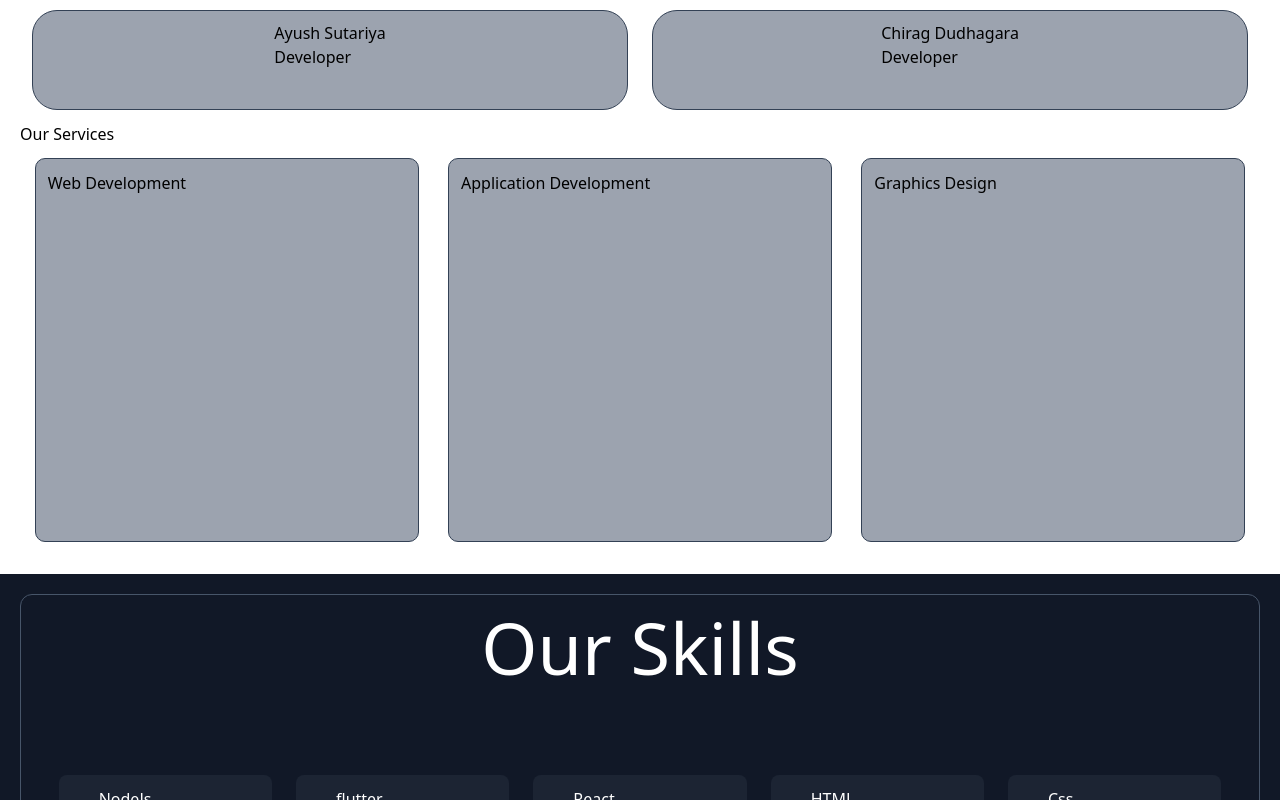
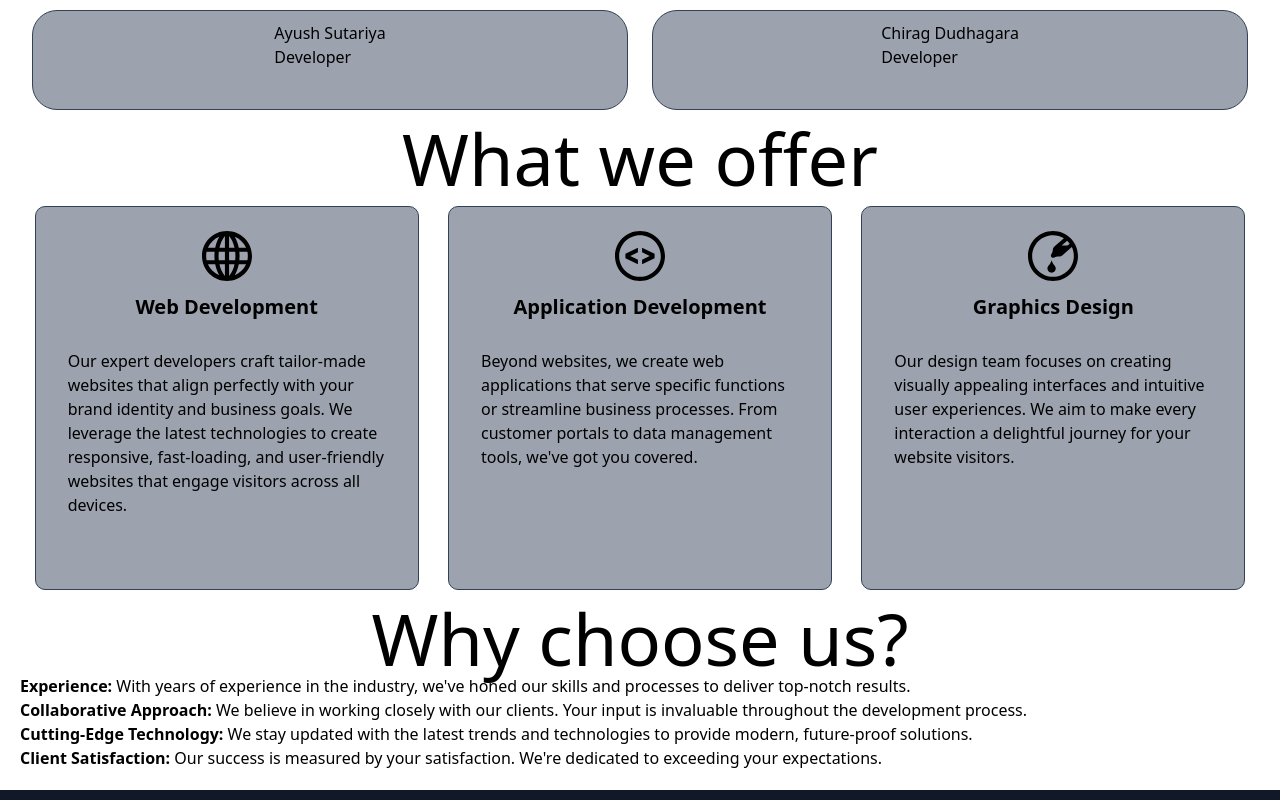
Before and after one commit to chiragdudhagara49/portfolio, a React (Create React App) app: page / in a window 1280 px wide. Shown: the part 880-1680 px from the top of the page. Built offline with nearby package versions, Linux system fonts and the light colour scheme.

Commit message:
1/08/2023

```diff
--- a/src/Components/About/About.js
+++ b/src/Components/About/About.js
@@ -6,12 +6,45 @@ function About() {
                 <div className="flex justify-center w-full h-[100px] bg-gray-400 border border-slate-700 rounded-[25px] p-[10px] m-3" >Ayush Sutariya<br />Developer</div>
                 <div className=" flex justify-center w-full h-[100px] bg-gray-400  border border-slate-700 rounded-[25px]  p-[10px] m-3" >Chirag Dudhagara <br />Developer</div>
             </div>
-            <p>Our Services</p>
+            <div className="flex justify-center text-7xl">What we offer</div>
+
             <div className="flex flex-wrap justify-around">
-                <div className=" w-96 h-96 bg-gray-400 border border-slate-700 rounded-[10px] p-3 m-3" >Web Development</div>
-                <div className=" w-96 h-96 bg-gray-400 border border-slate-700 rounded-[10px] p-3 m-3" >Application Development</div>
-                <div className=" w-96 h-96 bg-gray-400 border border-slate-700 rounded-[10px] p-3 m-3" >Graphics Design</div>
+                <div className=" w-96 h-96 bg-gray-400 border border-slate-700 rounded-[10px] p-3 m-3" >
+                    <div className="flex justify-center m-3">
+                        <svg xmlns="http://www.w3.org/2000/svg" width="50" height="50" viewBox="0 0 24 24" ><path d="M12 0c-6.627 0-12 5.373-12 12s5.373 12 12 12 12-5.373 12-12-5.373-12-12-12zm10 12c0 .685-.07 1.354-.202 2h-3.853c.121-1.283.129-2.621 0-4h3.853c.132.646.202 1.315.202 2zm-.841-4h-3.5c-.383-1.96-1.052-3.751-1.948-5.278 2.435.977 4.397 2.882 5.448 5.278zm-5.554 0h-2.605v-5.658c1.215 1.46 2.117 3.41 2.605 5.658zm-4.605-5.658v5.658h-2.605c.488-2.248 1.39-4.198 2.605-5.658zm0 7.658v4h-2.93c-.146-1.421-.146-2.577 0-4h2.93zm0 6v5.658c-1.215-1.46-2.117-3.41-2.605-5.658h2.605zm2 5.658v-5.658h2.605c-.488 2.248-1.39 4.198-2.605 5.658zm0-7.658v-4h2.93c.146 1.421.146 2.577 0 4h-2.93zm-4.711-11.278c-.896 1.527-1.565 3.318-1.948 5.278h-3.5c1.051-2.396 3.013-4.301 5.448-5.278zm-6.087 7.278h3.853c-.121 1.283-.129 2.621 0 4h-3.853c-.132-.646-.202-1.315-.202-2s.07-1.354.202-2zm.639 6h3.5c.383 1.96 1.052 3.751 1.948 5.278-2.435-.977-4.397-2.882-5.448-5.278zm12.87 5.278c.896-1.527 1.565-3.318 1.948-5.278h3.5c-1.051 2.396-3.013 4.301-5.448 5.278z" /></svg>
+                    </div>
+                    <div className=" flex justify-center font-bold  text-xl m-2">Web Development</div>
+                    <div className="p-5">Our expert developers craft tailor-made websites that align perfectly with your brand identity and business goals. We leverage the latest technologies to create responsive, fast-loading, and user-friendly websites that engage visitors across all devices.</div>
+                </div>
 
+                <div className=" w-96 h-96 bg-gray-400 border border-slate-700 rounded-[10px] p-3 m-3" >
+                    <div className="flex justify-center m-3">
+                        <svg xmlns="http://www.w3.org/2000/svg " width="50" height="50" viewBox="0 0 24 24"><path d="M12 2c5.514 0 10 4.486 10 10s-4.486 10-10 10-10-4.486-10-10 4.486-10 10-10zm0-2c-6.627 0-12 5.373-12 12s5.373 12 12 12 12-5.373 12-12-5.373-12-12-12zm-1 16l-6-2.935v-2.131l6-2.934v2.199l-3.64 1.801 3.64 1.796v2.204zm2-8v2.199l3.64 1.801-3.64 1.796v2.204l6-2.935v-2.131l-6-2.934z" /></svg>
+                    </div>
+                    <div className="flex justify-center font-bold text-xl m-2">Application Development</div>
+                    <div className="p-5">Beyond websites, we create web applications that serve specific functions or streamline business processes. From customer portals to data management tools, we've got you covered.</div>
+                </div>
+
+                <div className=" w-96 h-96 bg-gray-400 border border-slate-700 rounded-[10px] p-3 m-3" >
+                    <div className="flex justify-center m-3">
+                        <svg xmlns="http://www.w3.org/2000/svg" width="50" height="50" viewBox="0 0 24 24"><path d="M11.334 14c.584 2.239 2.001 2.547 2.001 4.02 0 1.094-.896 1.98-2.001 1.98-1.104 0-2.015-.887-2.015-1.98 0-1.473 1.432-1.781 2.015-4.02zm12.666-2c0 6.627-5.373 12-12 12s-12-5.373-12-12 5.373-12 12-12 12 5.373 12 12zm-5.205-7.316l-2.641 2.316h2.791l1.085-.935c-.37-.498-.782-.96-1.235-1.381zm3.205 7.316c0-1.527-.354-2.969-.969-4.265l-4.486 3.902c-1.402 1.226-2.126.041-3.911 1.091-.237.141-.486.185-.71.158-.566-.07-1.018-.594-.941-1.216.024-.205.113-.419.267-.633 1.128-1.571.183-2.49 1.553-3.68l4.435-3.86c-1.527-.943-3.317-1.497-5.238-1.497-5.514 0-10 4.486-10 10s4.486 10 10 10 10-4.486 10-10z" /></svg>
+                    </div>
+                    <div className="flex justify-center font-bold text-xl m-2">Graphics Design</div>
+                    <div className="p-5">Our design team focuses on creating visually appealing interfaces and intuitive user experiences. We aim to make every interaction a delightful journey for your website visitors.</div>
+                </div>
+
+
+            </div>
+            <div>
+                <div className="flex justify-center text-7xl">Why choose us?</div>
+
+                <div><b>Experience:</b> With years of experience in the industry, we've honed our skills and processes to deliver top-notch results.</div>
+
+                <div><b>Collaborative Approach:</b> We believe in working closely with our clients. Your input is invaluable throughout the development process.</div>
+
+                <div><b>Cutting-Edge Technology:</b> We stay updated with the latest trends and technologies to provide modern, future-proof solutions.</div>
+
+                <div><b>Client Satisfaction:</b> Our success is measured by your satisfaction. We're dedicated to exceeding your expectations. </div>
 
             </div>
         </div>
--- a/src/Components/StickyNavbar/StickyNavbar.js
+++ b/src/Components/StickyNavbar/StickyNavbar.js
@@ -43,7 +43,7 @@ function StickyNavbar() {
 
   return (
 
-      <Navbar className="rounded-[0] sticky border-0 z-10 top-0 max-w-full py-2 px-4 lg:px-8 lg:py-4  bg-slate-900 backdrop-blur-2xl bg-opacity-60 backdrop-blur-md ">
+      <Navbar className="rounded-[0] sticky border-0 z-10 top-0 max-w-full py-2 px-4 lg:px-8 lg:py-4  bg-slate-900 backdrop-blur-2xl bg-opacity-60 backdrop-blur-md  ">
 
         <div className="flex items-center justify-between text-blue-gray-900 ">
           <Typography as="a" href="#" className="mr-4 cursor-pointer py-1 font-medium text-[25px]"  >
```
